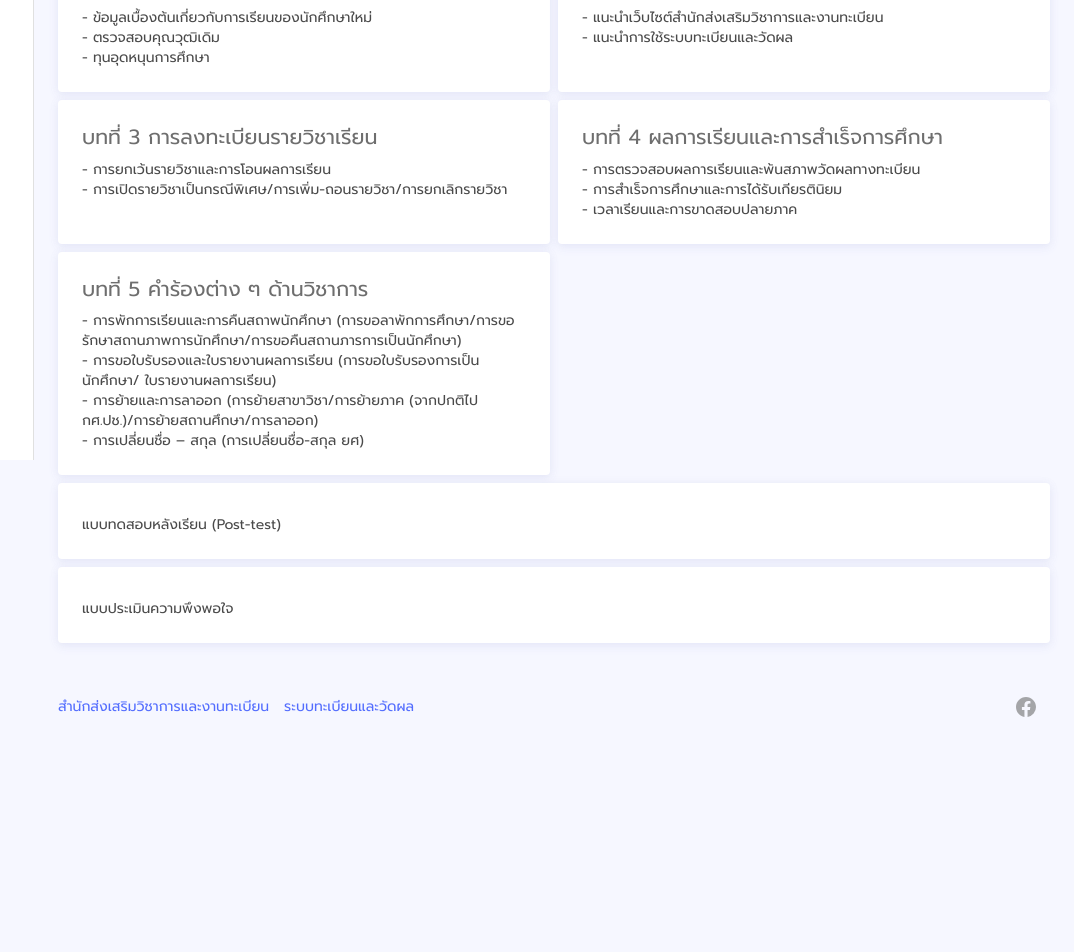
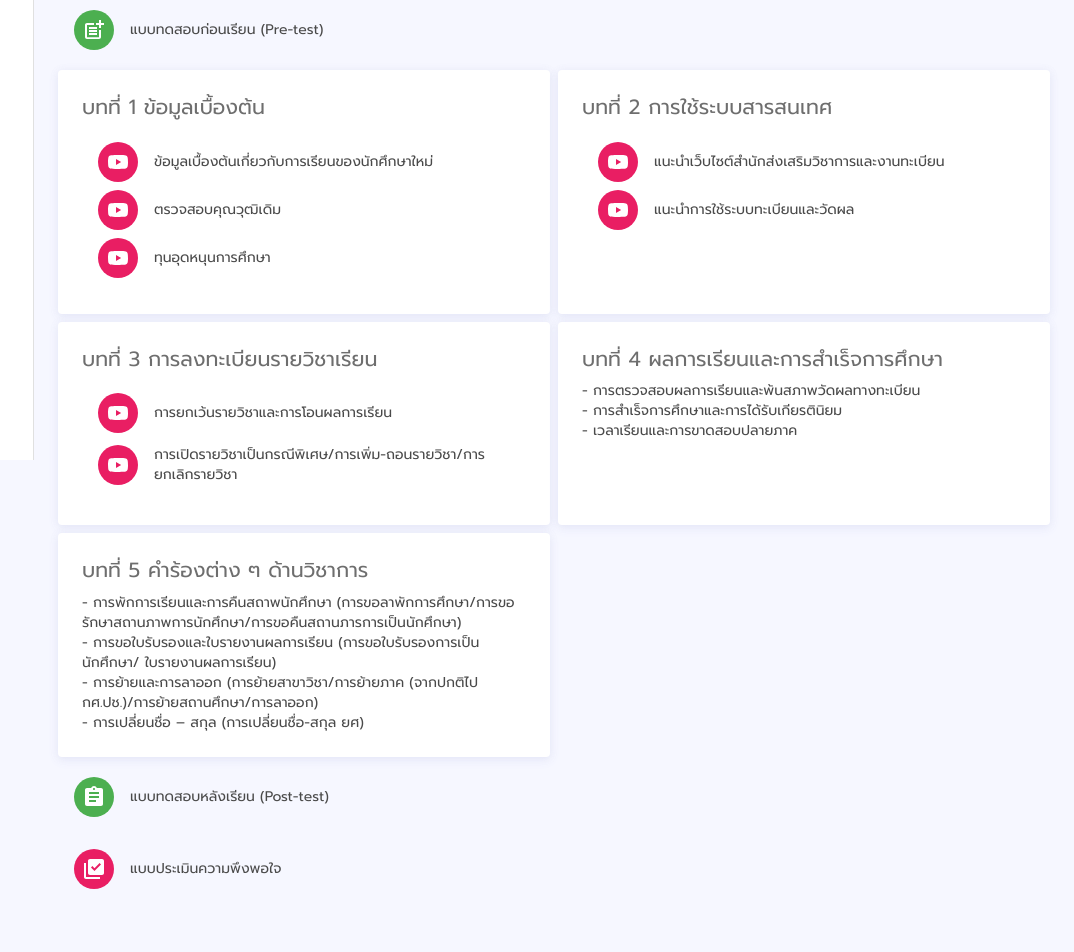
Before and after one commit to kbomb2560/academic-learning, a React (Create React App) app: page /app/dashboard in a window 1280 px wide. Shown: the part 340-1292 px from the top of the page, without its empty margins (206-1280 px from the left). Before the commit the page ends 1095 px from the top, so only its background shows below. Built offline with nearby package versions, Linux system fonts and the light colour scheme; sample sign-in values are in the browser's storage; what react-google-maps would draw is missing.

Commit message:
update vdo

```diff
--- a/src/components/PageTitle/styles.js
+++ b/src/components/PageTitle/styles.js
@@ -1,6 +1,6 @@
 import { makeStyles } from "@material-ui/styles";
 
-export default makeStyles(theme => ({
+export default makeStyles((theme) => ({
   pageTitleContainer: {
     display: "flex",
     justifyContent: "space-between",
--- a/src/pages/dashboard/Dashboard.js
+++ b/src/pages/dashboard/Dashboard.js
@@ -1,9 +1,11 @@
-import React from "react";
+import React, { useState } from "react";
 import { Grid } from "@material-ui/core";
-import { Link } from "react-router-dom";
+//import { Link } from "react-router-dom";
 // styles
 import useStyles from "./styles";
-
+//
+import SyntaxHighlighter from "react-syntax-highlighter";
+import { docco } from "react-syntax-highlighter/dist/esm/styles/hljs";
 // components
 import PageTitle from "../../components/PageTitle";
 import Widget from "../../components/Widget";
@@ -28,6 +30,40 @@ import {
   HelpOutline as FAQIcon,
   ArrowBack as ArrowBackIcon,
 } from "@material-ui/icons";
+
+//
+import List from "@material-ui/core/List";
+import ListItem from "@material-ui/core/ListItem";
+import ListItemAvatar from "@material-ui/core/ListItemAvatar";
+import VideocamIcon from "@material-ui/icons/Videocam";
+import YouTubeIcon from "@material-ui/icons/YouTube";
+import PlayCircleFilledIcon from "@material-ui/icons/PlayCircleFilled";
+import ListItemIcon from "@material-ui/core/ListItemIcon";
+import ListItemSecondaryAction from "@material-ui/core/ListItemSecondaryAction";
+import ListItemText from "@material-ui/core/ListItemText";
+import Avatar from "@material-ui/core/Avatar";
+import IconButton from "@material-ui/core/IconButton";
+import FormGroup from "@material-ui/core/FormGroup";
+import FormControlLabel from "@material-ui/core/FormControlLabel";
+import Checkbox from "@material-ui/core/Checkbox";
+import FolderIcon from "@material-ui/icons/Folder";
+import DeleteIcon from "@material-ui/icons/Delete";
+import { green, pink } from "@material-ui/core/colors";
+import Link from "@material-ui/core/Link";
+
+//
+import Card from "@material-ui/core/Card";
+import CardActions from "@material-ui/core/CardActions";
+import CardContent from "@material-ui/core/CardContent";
+import Button from "@material-ui/core/Button";
+import PostAddIcon from "@material-ui/icons/PostAdd";
+import AssignmentIcon from "@material-ui/icons/Assignment";
+import LibraryAddCheckIcon from "@material-ui/icons/LibraryAddCheck";
+import CodeIcon from "@material-ui/icons/Code";
+import Alert from "@material-ui/lab/Alert";
+
+//
+
 const vdo_list = [
   {
     id: 7,
@@ -51,83 +87,234 @@ const vdo_list = [
 
 export default function TypographyPage() {
   var classes = useStyles();
+  const [dense, setDense] = useState(false);
+  const [secondary, setSecondary] = useState(false);
+  const [selectedIndex, setSelectedIndex] = useState();
+
+  // const bull = <span className={classes.bullet}>•</span>;
+
+  const handleListItemClick = (event, index) => {
+    setSelectedIndex(index);
+    console.log(index);
+  };
+
+  var rememberMe = localStorage.getItem("dataAuth");
+  //const user = rememberMe ? localStorage.getItem("dataStudent") : "";
+  var studentsData = JSON.parse(rememberMe);
+  var studentsFullname =
+    studentsData.PREFIX_NAME +
+    "" +
+    studentsData.FIRST_NAME +
+    " " +
+    studentsData.LAST_NAME;
+  var stduentsMajor_anme = studentsData.MAJOR_NAME;
+  var studentsSTDCODE = studentsData.STD_CODE;
+  var studentsFAC_NAME = studentsData.FAC_NAME;
+  //console.log(studentsData.STD_CODE);
+  //console.log(studentsData.USER_TYPE);
 
   return (
     <>
       <PageTitle title="บทเรียนออนไลน์" />
+      <Grid container spacing={1}>
+        <Grid item xs={12}>
+          <Widget
+            title="ข้อมูลส่วนตัว"
+            disableWidgetMenu
+            noWidgetShadow
+            style={{ color: "red" }}
+          >
+            <Typography>รหัสนักศึกษา {studentsSTDCODE}</Typography>
+            <Typography>ชื่อ-สกุล {studentsFullname}</Typography>
+            <Typography>{studentsFAC_NAME}</Typography>
+            <Typography>{stduentsMajor_anme}</Typography>
+          </Widget>
+        </Grid>
 
-      {/* {vdo_list.map((link) => (
-        <div className="col-md-4" key={link.id}>
-          <Grid container spacing={4}>
-            <div className={classes.root}>
-              <Paper className={classes.paper}>
-                <Grid container spacing={2}>
-                  <Grid item>
-                    <ButtonBase className={classes.image}>
-                      <img
-                        className={classes.img}
-                        alt="complex"
-                        src="/static/images/grid/complex.jpg"
-                      />
-                    </ButtonBase>
-                  </Grid>
-                  <Grid item xs={12} sm container>
-                    <Grid item xs container direction="column" spacing={2}>
-                      <Grid item xs>
-                        <Typography gutterBottom variant="subtitle1">
-                          Standard license {link.id}
-                        </Typography>
-                        <Typography variant="body2" gutterBottom>
-                          Full resolution 1920x1080 • JPEG
-                        </Typography>
-                        <Typography variant="body2" color="textSecondary">
-                          ID: 1030114
-                        </Typography>
-                      </Grid>
-                      <Grid item>
-                        <Typography
-                          variant="body2"
-                          style={{ cursor: "pointer" }}
-                        >
-                          Remove
-                        </Typography>
-                      </Grid>
-                    </Grid>
-                    <Grid item>
-                      <Typography variant="subtitle1">$19.00</Typography>
-                    </Grid>
-                  </Grid>
-                </Grid>
-              </Paper>
-            </div>
-          </Grid>
-
-
-        </div>
-
-      ))} */}
-      <Grid container spacing={1}>
-        <Grid item xs={12} md={12} className={classes.widgcolor}>
-          <Widget disableWidgetMenu>{"แบบทดสอบก่อนเรียน (Pre-test)"}</Widget>
+        <Grid item xs={12} md={12}>
+          <List dense={true}>
+            <ListItem
+              button
+              selected={selectedIndex === 1}
+              onClick={(event) => handleListItemClick(event, 1)}
+              component={Link}
+              rel="noopener noreferrer"
+              href="http://academic.pcru.ac.th"
+              target="_blank"
+            >
+              <ListItemAvatar>
+                <Avatar className={classes.green}>
+                  <PostAddIcon />
+                </Avatar>
+              </ListItemAvatar>
+              <ListItemText
+                primary="แบบทดสอบก่อนเรียน (Pre-test)"
+                secondary={secondary ? "Secondary text" : null}
+              />
+            </ListItem>
+          </List>
         </Grid>
         <Grid item xs={12} md={6}>
           <Widget title="บทที่ 1 ข้อมูลเบื้องต้น" disableWidgetMenu>
-            - ข้อมูลเบื้องต้นเกี่ยวกับการเรียนของนักศึกษาใหม่
-            <br />- ตรวจสอบคุณวุฒิเดิม
-            <br />- ทุนอุดหนุนการศึกษา
+            <Grid item xs={12}>
+              <div className={classes.root}>
+                <List dense={true}>
+                  <ListItem
+                    button
+                    selected={selectedIndex === 2}
+                    onClick={(event) => handleListItemClick(event, 2)}
+                    component={Link}
+                    rel="noopener noreferrer"
+                    href="https://drive.google.com/file/d/1pH2QBBhznXaMGHOeJkWCdKI_9r9yi0HY/view?usp=sharing"
+                    target="_blank"
+                  >
+                    <ListItemAvatar>
+                      <Avatar className={classes.pink}>
+                        <YouTubeIcon />
+                      </Avatar>
+                    </ListItemAvatar>
+                    <ListItemText
+                      primary="ข้อมูลเบื้องต้นเกี่ยวกับการเรียนของนักศึกษาใหม่"
+                      secondary={secondary ? "Secondary text" : null}
+                    />
+                  </ListItem>
+                  <ListItem
+                    button
+                    selected={selectedIndex === 3}
+                    onClick={(event) => handleListItemClick(event, 3)}
+                    component={Link}
+                    rel="noopener noreferrer"
+                    href="https://drive.google.com/file/d/17YqeJaM5HVi42Gbv_CQ-12hafD9nxGVU/view?usp=sharing"
+                    target="_blank"
+                  >
+                    <ListItemAvatar>
+                      <Avatar className={classes.pink}>
+                        <YouTubeIcon />
+                      </Avatar>
+                    </ListItemAvatar>
+                    <ListItemText
+                      primary="ตรวจสอบคุณวุฒิเดิม"
+                      secondary={secondary ? "Secondary text" : null}
+                    />
+                  </ListItem>
+                  <ListItem
+                    button
+                    selected={selectedIndex === 4}
+                    onClick={(event) => handleListItemClick(event, 4)}
+                    component={Link}
+                    rel="noopener noreferrer"
+                    href="https://drive.google.com/file/d/1hbefU2BtEhDZkkbpoR2jxZgdQ1enwocz/view?usp=sharing"
+                    target="_blank"
+                  >
+                    <ListItemAvatar>
+                      <Avatar className={classes.pink}>
+                        <YouTubeIcon />
+                      </Avatar>
+                    </ListItemAvatar>
+                    <ListItemText
+                      primary="ทุนอุดหนุนการศึกษา"
+                      secondary={secondary ? "Secondary text" : null}
+                    />
+                  </ListItem>
+                </List>
+              </div>
+            </Grid>
           </Widget>
         </Grid>
         <Grid item xs={12} md={6}>
           <Widget title="บทที่ 2 การใช้ระบบสารสนเทศ" disableWidgetMenu>
-            - แนะนำเว็บไซต์สำนักส่งเสริมวิชาการและงานทะเบียน
-            <br />- แนะนำการใช้ระบบทะเบียนและวัดผล
+            <Grid item xs={12}>
+              <div className={classes.root}>
+                <List dense={true}>
+                  <ListItem
+                    button
+                    selected={selectedIndex === 5}
+                    onClick={(event) => handleListItemClick(event, 5)}
+                    component={Link}
+                    rel="noopener noreferrer"
+                    href="http://academic.pcru.ac.th"
+                    target="_blank"
+                  >
+                    <ListItemAvatar>
+                      <Avatar className={classes.pink}>
+                        <YouTubeIcon />
+                      </Avatar>
+                    </ListItemAvatar>
+                    <ListItemText
+                      primary="แนะนำเว็บไซต์สำนักส่งเสริมวิชาการและงานทะเบียน"
+                      secondary={secondary ? "Secondary text" : null}
+                    />
+                  </ListItem>
+                  <ListItem
+                    button
+                    selected={selectedIndex === 6}
+                    onClick={(event) => handleListItemClick(event, 6)}
+                    component={Link}
+                    rel="noopener noreferrer"
+                    href="http://academic.pcru.ac.th"
+                    target="_blank"
+                  >
+                    <ListItemAvatar>
+                      <Avatar className={classes.pink}>
+                        <YouTubeIcon />
+                      </Avatar>
+                    </ListItemAvatar>
+                    <ListItemText
+                      primary="แนะนำการใช้ระบบทะเบียนและวัดผล"
+                      secondary={secondary ? "Secondary text" : null}
+                    />
+                  </ListItem>
+                </List>
+              </div>
+            </Grid>
           </Widget>
         </Grid>
         <Grid item xs={12} md={6}>
           <Widget title="บทที่ 3 การลงทะเบียนรายวิชาเรียน" disableWidgetMenu>
-            - การยกเว้นรายวิชาและการโอนผลการเรียน
-            <br />-
-            การเปิดรายวิชาเป็นกรณีพิเศษ/การเพิ่ม-ถอนรายวิชา/การยกเลิกรายวิชา
+            <Grid item xs={12}>
+              <div className={classes.root}>
+                <List dense={true}>
+                  <ListItem
+                    button
+                    selected={selectedIndex === 5}
+                    onClick={(event) => handleListItemClick(event, 5)}
+                    component={Link}
+                    rel="noopener noreferrer"
+                    href="http://academic.pcru.ac.th"
+                    target="_blank"
+                  >
+                    <ListItemAvatar>
+                      <Avatar className={classes.pink}>
+                        <YouTubeIcon />
+                      </Avatar>
+                    </ListItemAvatar>
+                    <ListItemText
+                      primary="การยกเว้นรายวิชาและการโอนผลการเรียน"
+                      secondary={secondary ? "Secondary text" : null}
+                    />
+                  </ListItem>
+                  <ListItem
+                    button
+                    selected={selectedIndex === 6}
+                    onClick={(event) => handleListItemClick(event, 6)}
+                    component={Link}
+                    rel="noopener noreferrer"
+                    href="http://academic.pcru.ac.th"
+                    target="_blank"
+                  >
+                    <ListItemAvatar>
+                      <Avatar className={classes.pink}>
+                        <YouTubeIcon />
+                      </Avatar>
+                    </ListItemAvatar>
+                    <ListItemText
+                      primary="การเปิดรายวิชาเป็นกรณีพิเศษ/การเพิ่ม-ถอนรายวิชา/การยกเลิกรายวิชา"
+                      secondary={secondary ? "Secondary text" : null}
+                    />
+                  </ListItem>
+                </List>
+              </div>
+            </Grid>
           </Widget>
         </Grid>
         <Grid item xs={12} md={6}>
@@ -152,10 +339,50 @@ export default function TypographyPage() {
           </Widget>
         </Grid>
         <Grid item xs={12} md={12}>
-          <Widget disableWidgetMenu>{"แบบทดสอบหลังเรียน (Post-test)"}</Widget>
+          <List dense={true}>
+            <ListItem
+              button
+              selected={selectedIndex === 0}
+              onClick={(event) => handleListItemClick(event, 0)}
+              component={Link}
+              rel="noopener noreferrer"
+              href="http://academic.pcru.ac.th"
+              target="_blank"
+            >
+              <ListItemAvatar>
+                <Avatar className={classes.green}>
+                  <AssignmentIcon />
+                </Avatar>
+              </ListItemAvatar>
+              <ListItemText
+                primary="แบบทดสอบหลังเรียน (Post-test)"
+                secondary={secondary ? "Secondary text" : null}
+              />
+            </ListItem>
+          </List>
         </Grid>
         <Grid item xs={12} md={12}>
-          <Widget disableWidgetMenu>{"แบบประเมินความพึงพอใจ"}</Widget>
+          <List dense={true}>
+            <ListItem
+              button
+              selected={selectedIndex === 0}
+              onClick={(event) => handleListItemClick(event, 0)}
+              component={Link}
+              rel="noopener noreferrer"
+              href="http://academic.pcru.ac.th"
+              target="_blank"
+            >
+              <ListItemAvatar>
+                <Avatar className={classes.pink}>
+                  <LibraryAddCheckIcon />
+                </Avatar>
+              </ListItemAvatar>
+              <ListItemText
+                primary="แบบประเมินความพึงพอใจ"
+                secondary={secondary ? "Secondary text" : null}
+              />
+            </ListItem>
+          </List>
         </Grid>
       </Grid>
     </>
--- a/src/pages/dashboard/styles.js
+++ b/src/pages/dashboard/styles.js
@@ -1,5 +1,5 @@
 import { makeStyles } from "@material-ui/styles";
-
+import { green, pink } from "@material-ui/core/colors";
 export default makeStyles((theme) => ({
   card: {
     minHeight: "100%",
@@ -127,10 +127,21 @@ export default makeStyles((theme) => ({
     backgroundColor: theme.palette.secondary.main,
     color: "#fff",
   },
-
+  //
   root: {
     flexGrow: 1,
+    //maxWidth: 752,
   },
+  // demo: {
+  //   backgroundColor: theme.palette.background.paper,
+  // },
+  title: {
+    margin: theme.spacing(4, 0, 2),
+    // fontSize: 14,
+  },
+
+  //
+
   paper: {
     padding: theme.spacing(2),
     margin: "auto",
@@ -149,4 +160,23 @@ export default makeStyles((theme) => ({
   widgcolor: {
     backgroundColor: "#e91e63",
   },
+  pink: {
+    color: theme.palette.getContrastText(pink[500]),
+    backgroundColor: pink[500],
+  },
+  green: {
+    color: "#fff",
+    backgroundColor: green[500],
+  },
+  bullet: {
+    display: "inline-block",
+    margin: "0 2px",
+    transform: "scale(0.8)",
+  },
+  // title: {
+  //   fontSize: 14,
+  // },
+  pos: {
+    marginBottom: 12,
+  },
 }));
```
Also changed, not shown: src/components/Header/Header.js (+14 -19 lines), 1 other file (tests, documents, lock files or other folders).
